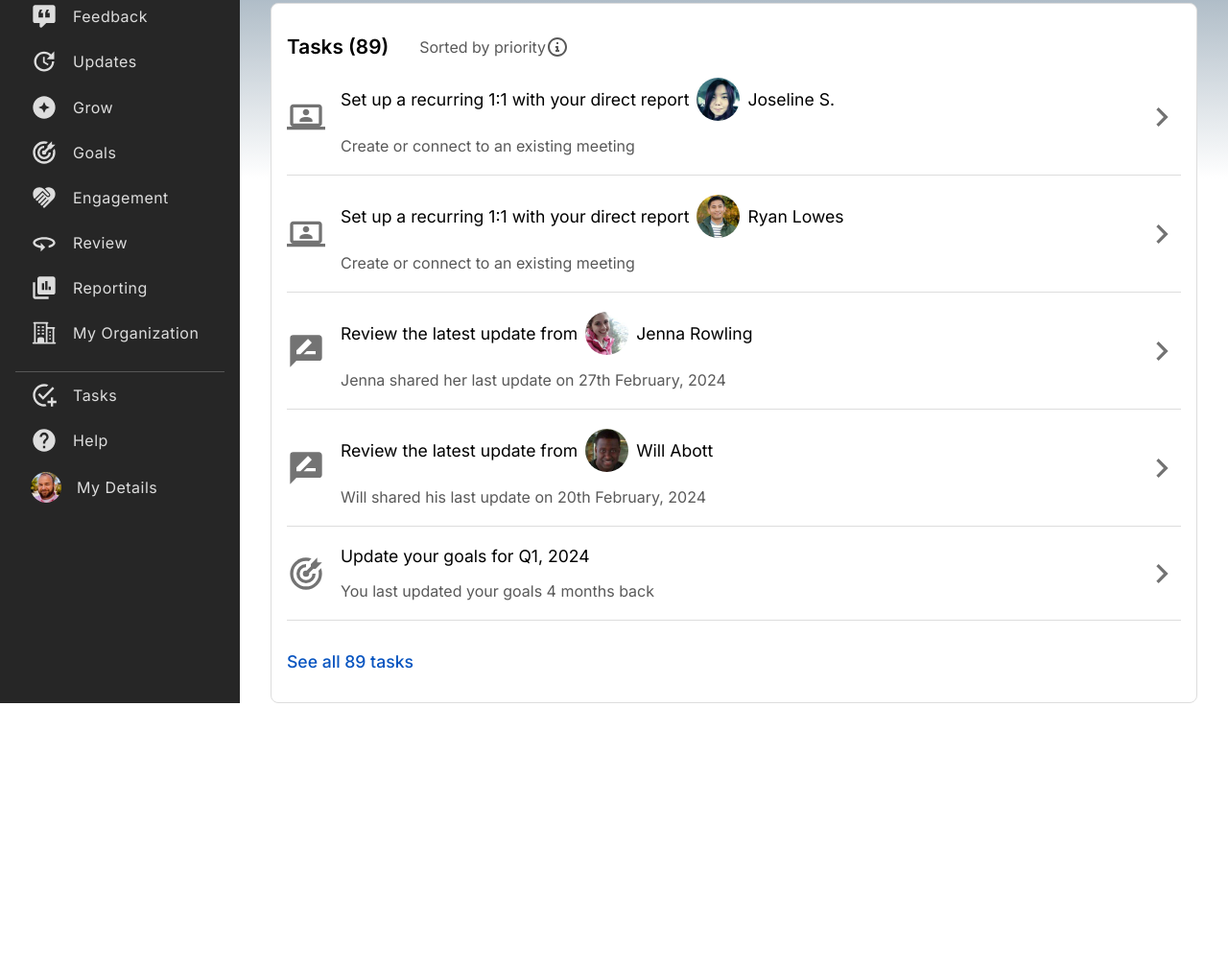
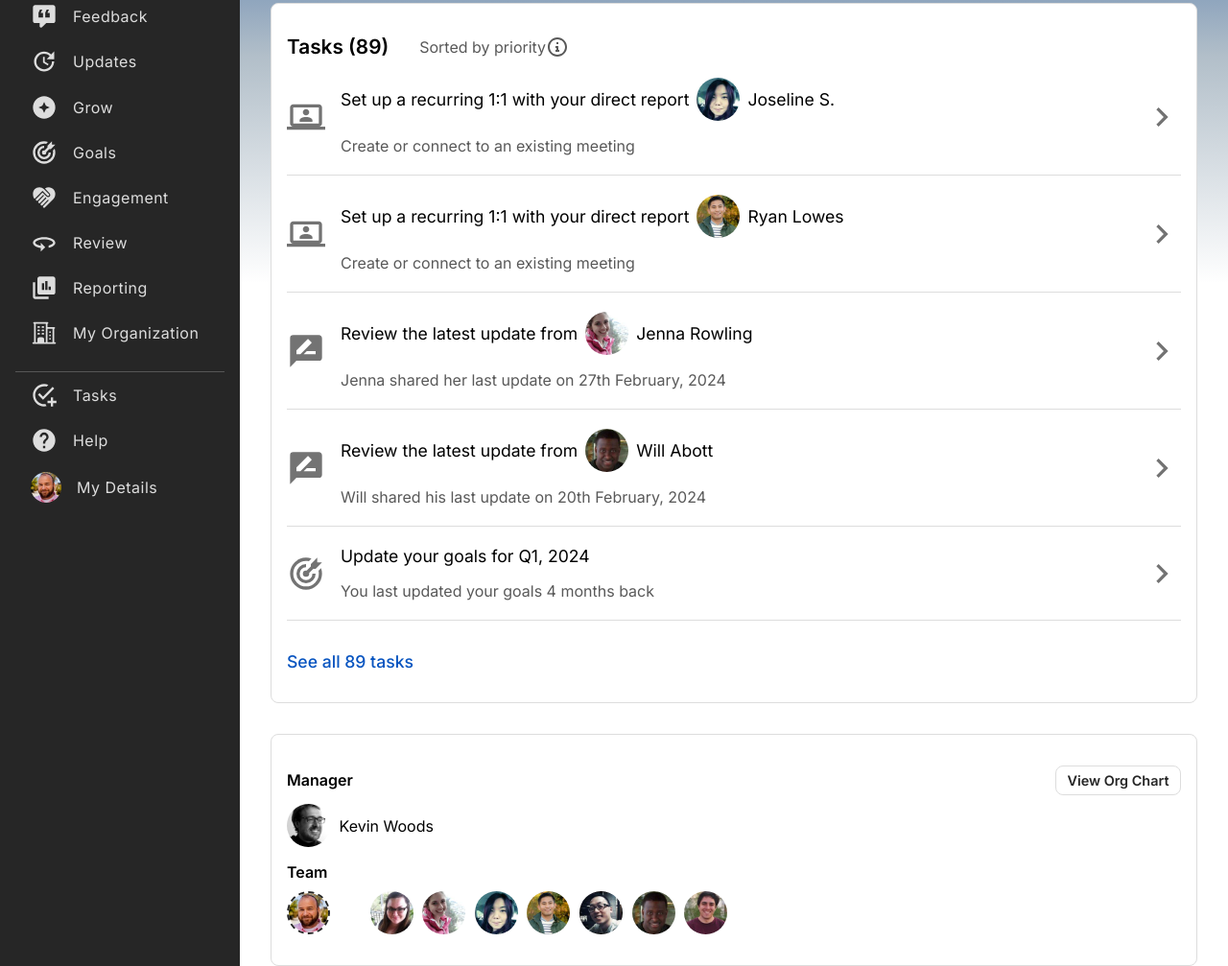
Before and after one commit to bishwarup307/odin-admin-dashboard, a plain HTML site: page index.html in a window 1280 px wide. Shown: the part 179-1186 px from the top of the page at 96% size. Before the commit the page ends 912 px from the top, so only its background shows below. Drawn offline with Linux system fonts and the light colour scheme.

Commit message:
Add the aside section

```diff
--- a/css/common.css
+++ b/css/common.css
@@ -114,13 +114,26 @@ a {
   background-color: #fff;
   border: 1px solid var(--clr-gray);
   color: var(--clr-dark);
-  font-weight: 500;
-  font-size: 1.1rem;
-  padding: 0.5rem 1.1rem;
+  font-weight: 600;
 
   &:hover {
     background-color: #f3f3f3;
   }
+}
+
+.btn-large {
+  font-size: 1.1rem;
+  padding: 0.5em 1.1em;
+}
+
+.btn-regular {
+  font-size: 0.9rem;
+  padding: 0.4em 0.8em;
+}
+
+.btn-small {
+  font-size: 0.7rem;
+  padding: 0.3em 0.6em;
 }
 
 .button-icon {
@@ -159,3 +172,34 @@ a {
 .task-list {
   background-color: #fff;
 }
+
+.flex {
+  display: flex;
+  gap: 0.6rem;
+  justify-content: start;
+  align-items: center;
+}
+
+.fw500 {
+  font-weight: 500;
+}
+
+.fw600 {
+  font-weight: 600;
+}
+
+.flex.justify-sb {
+  justify-content: space-between;
+}
+
+.flex-col {
+  display: flex;
+  flex-direction: column;
+  gap: 0.6rem;
+}
+
+.grid {
+  display: grid;
+  grid-template-columns: 1fr;
+  gap: 1rem;
+}
--- a/css/content.css
+++ b/css/content.css
@@ -100,6 +100,20 @@
   }
 }
 
+.aside {
+  border: 1px solid var(--clr-gray);
+  border-radius: 0.5rem;
+  margin-top: 2rem;
+  padding: 2rem 1rem;
+
+  .team__icons {
+    :first-child {
+      border: 2px dashed var(--clr-dark);
+      margin-right: 2em;
+    }
+  }
+}
+
 @media only screen and (min-width: 1279px) {
   .profile-header {
     margin-top: 3rem;
--- a/index.html
+++ b/index.html
@@ -284,8 +284,10 @@
             <div class="welcome__text">Welcome, Simon Jones!</div>
           </div>
           <div class="welcome-buttons">
-            <button class="btn btn-primary">Give or Receive Feedback</button>
-            <button class="btn btn-primary">
+            <button class="btn btn-primary btn-large">
+              Give or Receive Feedback
+            </button>
+            <button class="btn btn-primary btn-large">
               More Actions
               <span class="button-icon">
                 <i class="fa-solid fa-caret-down"></i>
@@ -293,6 +295,7 @@
             </button>
           </div>
         </div>
+        <div class="content-wrapper">
           <div class="task-list">
             <div class="task-header">
               <span class="fs-large padding-right-responsive">Tasks (89)</span
@@ -492,6 +495,76 @@
               <a href="">See all 89 tasks</a>
             </div>
           </div>
+          <section class="aside">
+            <div class="team">
+              <div class="team__first grid">
+                <div class="flex-col">
+                  <div class="flex justify-sb">
+                    <p class="fw600">Manager</p>
+                    <button class="btn btn-primary btn-regular">
+                      View Org Chart
+                    </button>
+                  </div>
+                  <div class="flex">
+                    <img
+                      src="./assets/images/kevin.jpeg"
+                      alt="kevin"
+                      class="profile-icon profile-icon-medium"
+                    />
+                    <p>Kevin Woods</p>
+                  </div>
+                </div>
+                <div class="flex-col">
+                  <p class="fw600">Team</p>
+                  <div class="flex team__icons">
+                    <img
+                      src="./assets/images/simon.jpeg"
+                      alt="simon-me"
+                      class="profile-icon profile-icon-medium"
+                    />
+                    <img
+                      src="./assets/images/amanda.jpeg"
+                      alt="amanda"
+                      class="profile-icon profile-icon-medium"
+                    />
+                    <img
+                      src="./assets/images/jenna.jpeg"
+                      alt="jenna"
+                      class="profile-icon profile-icon-medium"
+                    />
+                    <img
+                      src="./assets/images/joseline.jpeg"
+                      alt="joseline"
+                      class="profile-icon profile-icon-medium"
+                    />
+                    <img
+                      src="./assets/images/Ryan.jpeg"
+                      alt="Ryan"
+                      class="profile-icon profile-icon-medium"
+                    />
+                    <img
+                      src="./assets/images/stephen.jpeg"
+                      alt="stephen"
+                      class="profile-icon profile-icon-medium"
+                    />
+                    <img
+                      src="./assets/images/will.jpeg"
+                      alt="will"
+                      class="profile-icon profile-icon-medium"
+                    />
+                    <img
+                      src="./assets/images/yakub.jpeg"
+                      alt="yakub"
+                      class="profile-icon profile-icon-medium"
+                    />
+                  </div>
+                </div>
+              </div>
+            </div>
+            <div class="one-to-one"></div>
+            <div class="celebrations"></div>
+          </section>
+        </div>
       </article>
     </div>
   </body>
```
Lines whose indentation alone changed are shown as unchanged.
